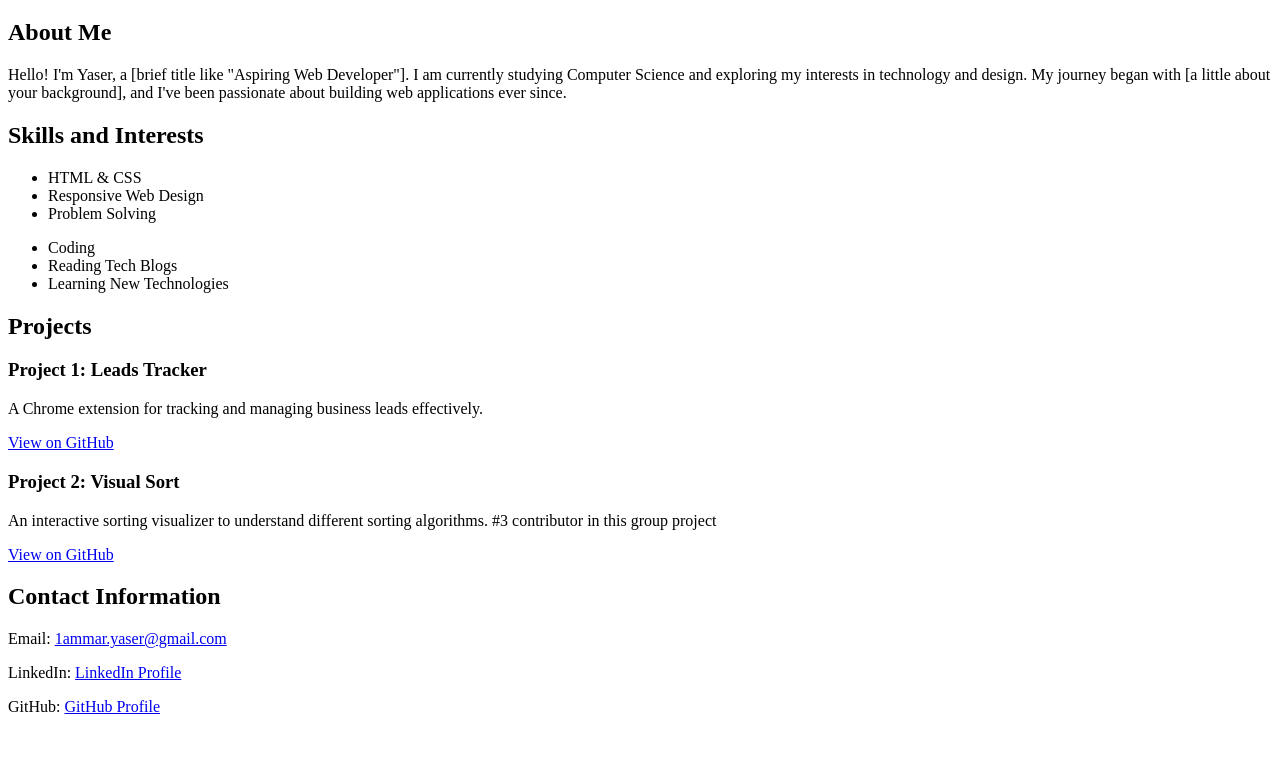
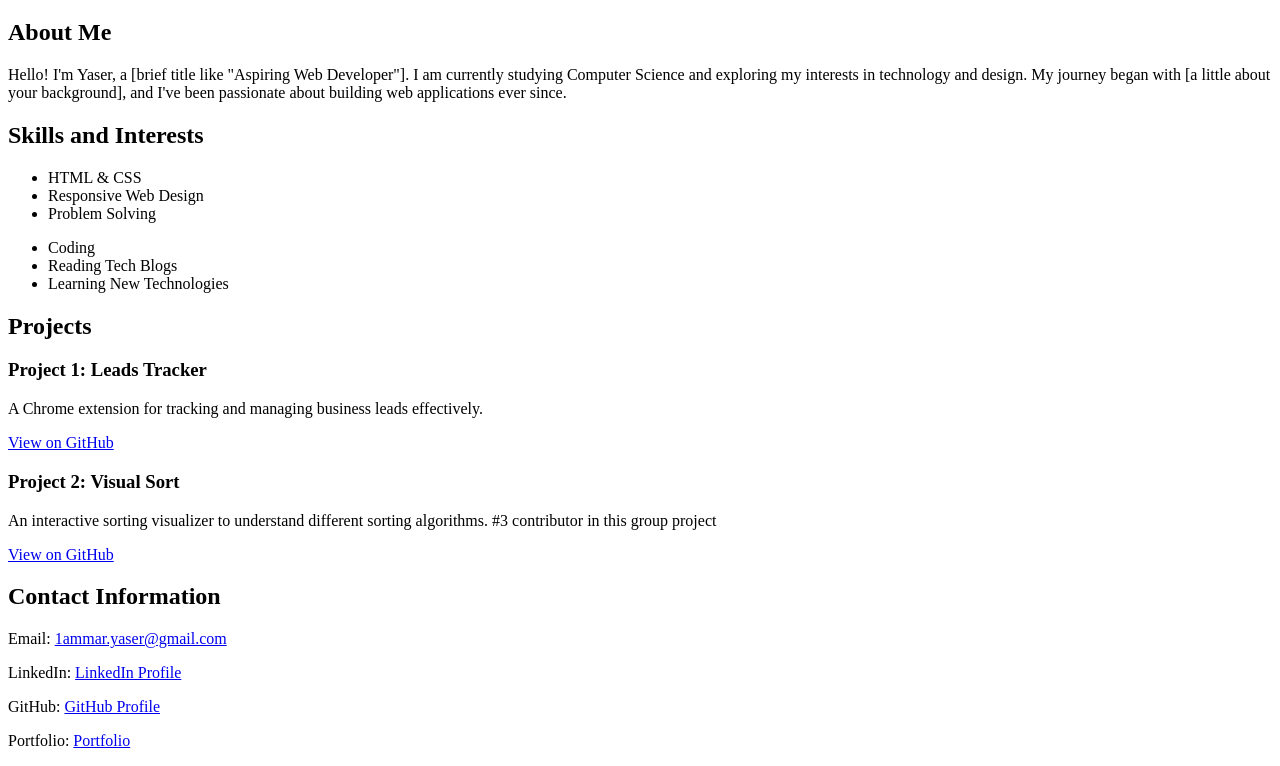
Before and after one commit to Yaser-123/VOC-Assignments, a plain HTML site: page Web-dev./index.html in a window 1280 px wide. Shown: the part 61-827 px from the top of the page. Before the commit the page ends 800 px from the top, so only its background shows below. Drawn offline with Linux system fonts and the light colour scheme.

Commit message:
Update index.html

```diff
--- a/Web-dev./index.html
+++ b/Web-dev./index.html
@@ -51,6 +51,7 @@
         <p>Email: <a href="mailto:1ammar.yaser@gmail.com">1ammar.yaser@gmail.com</a></p>
         <p>LinkedIn: <a href="https://www.linkedin.com/in/mohamedyaser08/" target="_blank">LinkedIn Profile</a></p>
         <p>GitHub: <a href="https://github.com/Yaser-123" target="_blank">GitHub Profile</a></p>
+        <p>Portfolio: <a href="https://github.com/Yaser-123" target="_blank">Portfolio</a></p>
     </section>
 </body>
 </html>
```
